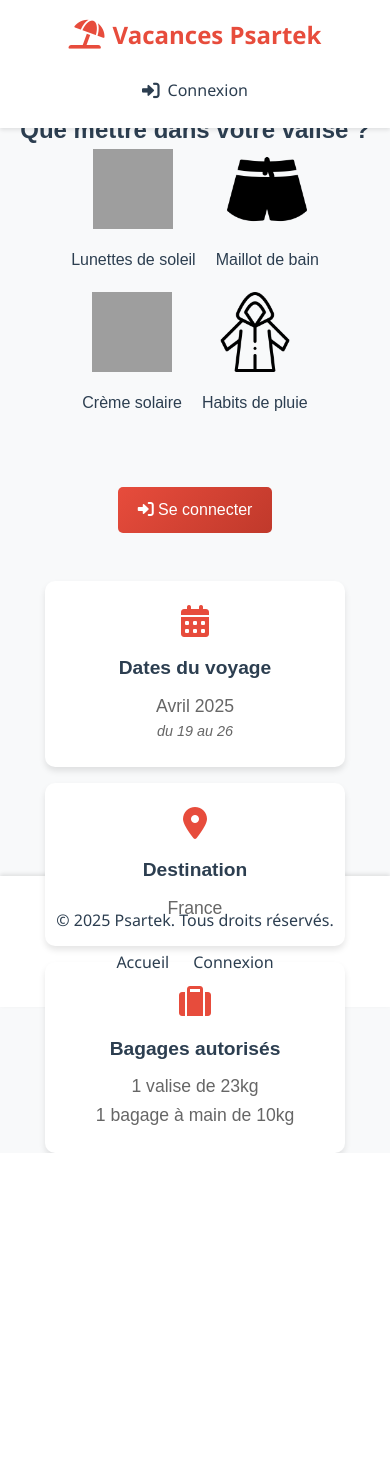
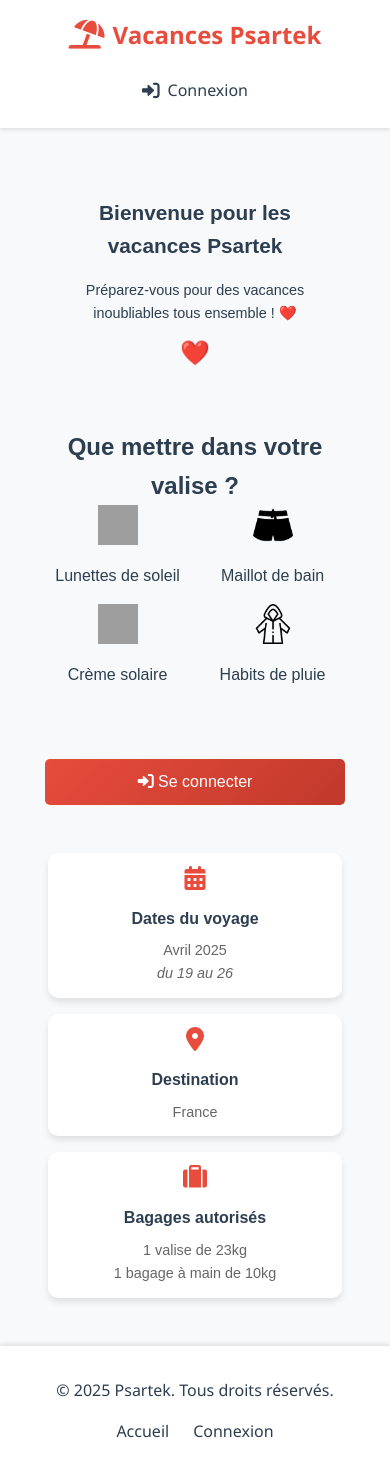
Before and after one commit to AlistairL1/psartek, a Django app: page / in a window 390 px wide. Before the commit the page ends 1153 px from the top, so only its background shows below. Run offline with Django 5.2, Linux system fonts and the light colour scheme; grey boxes are pictures that could not be loaded.

Commit message:
Adaptation pour mobile

```diff
--- a/psartek_website/settings.py
+++ b/psartek_website/settings.py
@@ -25,7 +25,7 @@ SECRET_KEY = 'django-insecure-5-38-doe14vzzg&^!13i-d$40x5#-q6-$h2sx!j-krec7&fal^
 # SECURITY WARNING: don't run with debug turned on in production!
 DEBUG = True
 
-ALLOWED_HOSTS = ['alistonks.pythonanywhere.com']
+ALLOWED_HOSTS = ['alistonks.pythonanywhere.com', '127.0.0.1', 'localhost']
 
 
 # Application definition
--- a/users/static/css/home.css
+++ b/users/static/css/home.css
@@ -2,11 +2,12 @@
     font-family: Arial, sans-serif;
     text-align: center;
     padding: 0;
-    height: 80vh;
+    min-height: 100vh;
     display: flex;
     flex-direction: column;
-    justify-content: center;
+    justify-content: flex-start;
     align-items: center;
+    overflow-x: hidden;
 }
 
 .homepage-header {
@@ -14,6 +15,18 @@
     padding: 20px;
     border-radius: 8px;
     margin-bottom: 20px;
+    width: 100%;
+    max-width: 800px;
+}
+
+.homepage-header h1 {
+    font-size: 2rem;
+    margin-bottom: 1rem;
+}
+
+.homepage-header p {
+    font-size: 1.2rem;
+    margin-bottom: 1rem;
 }
 
 .homepage-icons {
@@ -25,11 +38,17 @@
     justify-content: center;
     flex-wrap: wrap;
     gap: 20px;
+    padding: 0 1rem;
+}
+
+.icon-item {
+    flex: 1 1 150px;
+    max-width: 200px;
 }
 
 .icon-item img {
-    width: 80px;
-    height: 80px;
+    width: 60px;
+    height: 60px;
     margin-bottom: 10px;
     transition: transform 0.3s ease;
 }
@@ -168,6 +187,8 @@
     gap: 2rem;
     margin-top: 2rem;
     flex-wrap: wrap;
+    padding: 0 1rem;
+    width: 100%;
 }
 
 .info-card {
@@ -177,6 +198,8 @@
     box-shadow: 0 4px 6px rgba(0, 0, 0, 0.1);
     width: 250px;
     transition: transform 0.3s ease;
+    flex: 1 1 250px;
+    max-width: 300px;
 }
 
 .info-card:hover {
@@ -202,13 +225,83 @@
 }
 
 @media (max-width: 768px) {
+    .homepage {
+        padding: 1rem;
+    }
+
+    .homepage-header h1 {
+        font-size: 1.5rem;
+    }
+
+    .homepage-header p {
+        font-size: 1rem;
+    }
+
+    .icons-container {
+        gap: 1rem;
+    }
+
+    .icon-item {
+        flex: 1 1 120px;
+    }
+
+    .icon-item img {
+        width: 50px;
+        height: 50px;
+    }
+
     .info-cards {
         gap: 1rem;
-        padding: 0 1rem;
     }
 
     .info-card {
         width: 100%;
+        max-width: none;
+        padding: 1rem;
+    }
+
+    .btn {
+        width: 100%;
         max-width: 300px;
+        padding: 0.8rem 1.5rem;
+    }
+
+    .heart-button {
+        font-size: 1.5rem;
     }
 }
+
+@media (max-width: 480px) {
+    .homepage-header h1 {
+        font-size: 1.3rem;
+    }
+
+    .homepage-header p {
+        font-size: 0.9rem;
+    }
+
+    .icon-item {
+        flex: 1 1 100px;
+    }
+
+    .icon-item img {
+        width: 40px;
+        height: 40px;
+    }
+
+    .info-card {
+        padding: 0.8rem;
+    }
+
+    .info-card i {
+        font-size: 1.5rem;
+    }
+
+    .info-card h3 {
+        font-size: 1rem;
+    }
+
+    .info-card p {
+        font-size: 0.9rem;
+    }
+}
```
